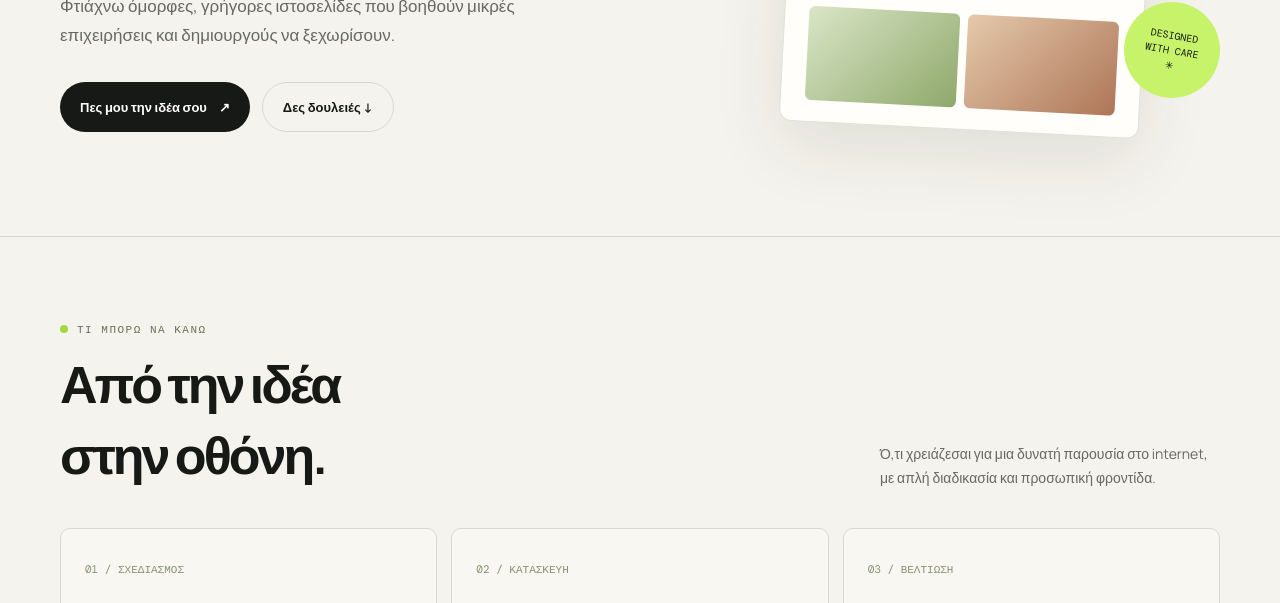
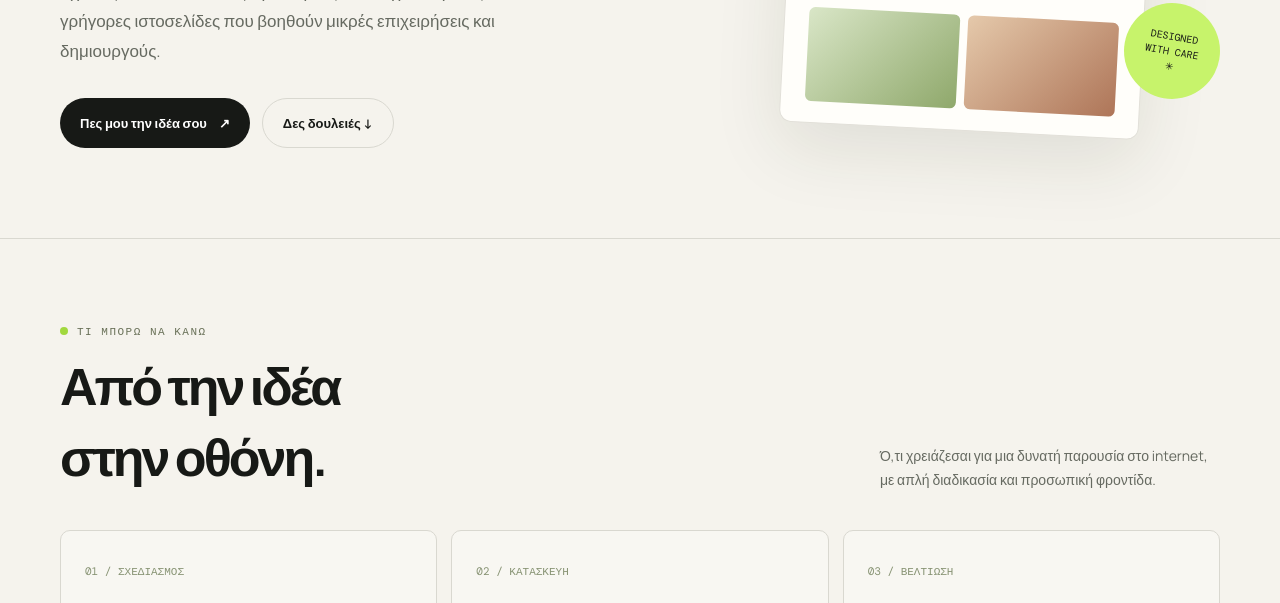
Before and after one commit to billdouvitsas-png/istoselida_mou, a plain HTML site: page public/index.html in a window 1280 px wide. Shown: the part 437-1040 px from the top of the page. Drawn offline with nearby package versions, Linux system fonts and the light colour scheme.

Commit message:
Update portfolio introduction

```diff
--- a/public/index.html
+++ b/public/index.html
@@ -10,7 +10,7 @@
 @media(max-width:760px){.wrap{width:calc(100% - 36px)}.topbar{height:68px}.nav{display:none}.hero{padding:70px 0 45px;grid-template-columns:1fr;gap:5px}.hero h1{letter-spacing:-4px}.visual{min-height:340px}.orbit{width:300px;height:300px}.stamp{right:4%;bottom:22px}.section{padding:60px 0}.section-head{display:block}.section-head p{margin-top:15px}.services{grid-template-columns:1fr}.service{min-height:175px}.service h3{margin-top:20px}.projects{grid-template-columns:1fr}.project-art{height:235px}.about{grid-template-columns:1fr;gap:24px}.about h2{font-size:38px}.steps{grid-template-columns:1fr}.cta{padding:35px 25px;display:block}.cta .button{margin-top:16px}.footer{gap:15px;flex-wrap:wrap}.contact-top{padding:11px 14px}}
 </style></head>
 <body><header class="wrap topbar"><a class="brand" href="#top">Bill Douvitsas<span>.</span></a><nav class="nav"><a href="#ypiresies">Υπηρεσίες</a><a href="#douleies">Δουλειές</a><a href="#sxetika">Σχετικά</a></nav><a class="contact-top" href="#epikoinonia">Ας μιλήσουμε ↗</a></header>
-<main id="top"><section class="wrap hero"><div><div class="eyebrow">Bill Douvitsas · Web Design</div><h1>Η ιδέα σου,<br><em>online.</em></h1><p class="lead">Φτιάχνω όμορφες, γρήγορες ιστοσελίδες που βοηθούν μικρές επιχειρήσεις και δημιουργούς να ξεχωρίσουν.</p><div class="actions"><a class="button" href="#epikoinonia">Πες μου την ιδέα σου <span>↗</span></a><a class="button light" href="#douleies">Δες δουλειές ↓</a></div></div><div class="visual"><div class="orbit"></div><div class="mock"><div class="mockbar"><i class="dot"></i><i class="dot"></i><i class="dot"></i><span class="address">yourbrand.gr</span></div><div class="mockbody"><div class="mocktag">ΜΙΑ ΦΡΕΣΚΙΑ ΑΡΧΗ</div><div class="mocktitle">Καλώς ήρθες<br>στο δικό σου μέρος.</div><p class="mocktext">Μια ιστοσελίδα φτιαγμένη για σένα και τους ανθρώπους σου.</p><span class="mockbtn">Γνώρισέ μας ↗</span><div class="mockcards"><div class="mockcard"></div><div class="mockcard"></div></div></div></div><div class="stamp">DESIGNED<br>WITH CARE<br>✳</div></div></section>
+<main id="top"><section class="wrap hero"><div><div class="eyebrow">Bill Douvitsas · Web Design</div><h1>Η ιδέα σου,<br><em>online.</em></h1><p class="lead">Σχεδιάζω και κατασκευάζω μοντέρνες, καλοσχεδιασμένες, γρήγορες ιστοσελίδες που βοηθούν μικρές επιχειρήσεις και δημιουργούς.</p><div class="actions"><a class="button" href="#epikoinonia">Πες μου την ιδέα σου <span>↗</span></a><a class="button light" href="#douleies">Δες δουλειές ↓</a></div></div><div class="visual"><div class="orbit"></div><div class="mock"><div class="mockbar"><i class="dot"></i><i class="dot"></i><i class="dot"></i><span class="address">yourbrand.gr</span></div><div class="mockbody"><div class="mocktag">ΜΙΑ ΦΡΕΣΚΙΑ ΑΡΧΗ</div><div class="mocktitle">Καλώς ήρθες<br>στο δικό σου μέρος.</div><p class="mocktext">Μια ιστοσελίδα φτιαγμένη για σένα και τους ανθρώπους σου.</p><span class="mockbtn">Γνώρισέ μας ↗</span><div class="mockcards"><div class="mockcard"></div><div class="mockcard"></div></div></div></div><div class="stamp">DESIGNED<br>WITH CARE<br>✳</div></div></section>
 <section class="section" id="ypiresies"><div class="wrap"><div class="section-head"><div><div class="eyebrow">Τι μπορώ να κάνω</div><h2>Από την ιδέα<br>στην οθόνη.</h2></div><p>Ό,τι χρειάζεσαι για μια δυνατή παρουσία στο internet, με απλή διαδικασία και προσωπική φροντίδα.</p></div><div class="services"><article class="service"><span class="num">01 / ΣΧΕΔΙΑΣΜΟΣ</span><h3>Ιστοσελίδες με χαρακτήρα</h3><p>Ξεχωριστός σχεδιασμός που ταιριάζει στην επιχείρηση και στο κοινό σου.</p></article><article class="service"><span class="num">02 / ΚΑΤΑΣΚΕΥΗ</span><h3>Γρήγορες σε κάθε οθόνη</h3><p>Προσεγμένη κατασκευή που λειτουργεί σωστά σε κινητό, tablet και υπολογιστή.</p></article><article class="service"><span class="num">03 / ΒΕΛΤΙΩΣΗ</span><h3>Ανανέωση της εικόνας σου</h3><p>Έχεις ήδη site; Το φρεσκάρω για να γίνει πιο εύχρηστο και σύγχρονο.</p></article></div></div></section>
 <section class="section" id="douleies"><div class="wrap"><div class="section-head"><div><div class="eyebrow">Μικρές ιδέες, μεγάλα όνειρα</div><h2>Ενδεικτικά projects.</h2></div><p>Δες μια ιστοσελίδα που έχω φτιάξει και ένα concept δείγμα.</p></div><div class="projects"><a class="project" href="https://psarotavernatisannas.gr" target="_blank" rel="noopener noreferrer"><div class="project-art"><div class="tavern-preview"><div class="preview-bar"><i></i><i></i><i></i><span>psarotavernatisannas.gr</span></div><div class="preview-inner"><small>ΙΣΤΟΣΕΛΙΔΑ · ΨΑΡΟΤΑΒΕΡΝΑ</small><strong>Της Άννας</strong><span>Δες την ιστοσελίδα ↗</span></div><div class="preview-sea"></div></div></div><div class="project-info"><div><h3>Ψαροταβέρνα της Άννας</h3><p>LIVE ΙΣΤΟΣΕΛΙΔΑ</p></div><span class="arrow">↗</span></div></a><article class="project"><div class="project-art"><div class="arttwo"><small>ΚΑΦΕΣ · ΓΕΥΣΗ · ΓΕΙΤΟΝΙΑ</small><strong>Ο καφές της καθημερινής σου στάσης.</strong><div class="cup"></div></div></div><div class="project-info"><div><h3>Stoa — συνοικιακό καφέ</h3><p>DESIGN · LANDING PAGE</p></div><span class="arrow">↗</span></div></article></div><p class="note">Το Stoa είναι ενδεικτικό concept δείγμα.</p></div></section>
 <section class="section" id="sxetika"><div class="wrap"><div class="about"><div><div class="eyebrow">Λίγα λόγια για μένα</div><h2>Συνεργασία<br>χωρίς μπέρδεμα.</h2></div><div><p class="about-copy">Είμαι ανεξάρτητος δημιουργός ιστοσελίδων και βοηθάω <strong>ανθρώπους με όμορφες ιδέες</strong> να αποκτήσουν τη δική τους θέση online. Μιλάμε απλά, οργανώνουμε μαζί τι χρειάζεσαι και προχωράμε βήμα βήμα.</p><div class="steps"><div class="step"><b>01</b><h3>Μου λες την ιδέα</h3><p>Συζητάμε τι θέλεις να πετύχει το site σου.</p></div><div class="step"><b>02</b><h3>Σχεδιάζουμε μαζί</h3><p>Σου δείχνω την κατεύθυνση και την εξελίσσουμε.</p></div><div class="step"><b>03</b><h3>Βγαίνει online</h3><p>Ελέγχουμε τις λεπτομέρειες και το παρουσιάζεις.</p></div></div></div></div></div></section>
```
